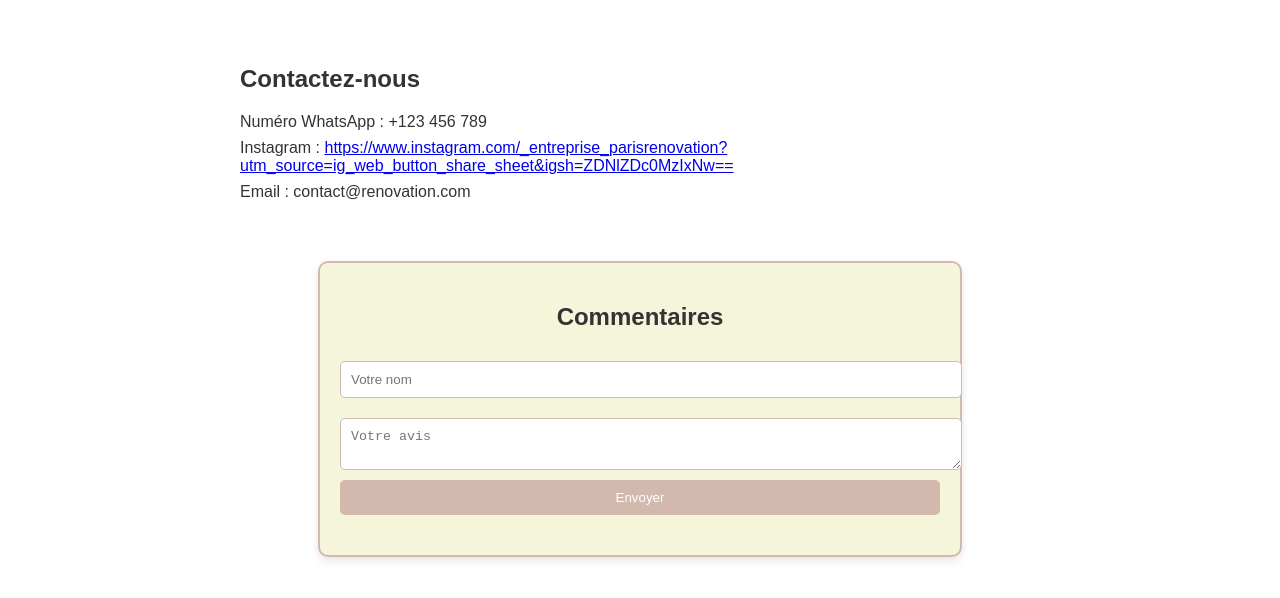
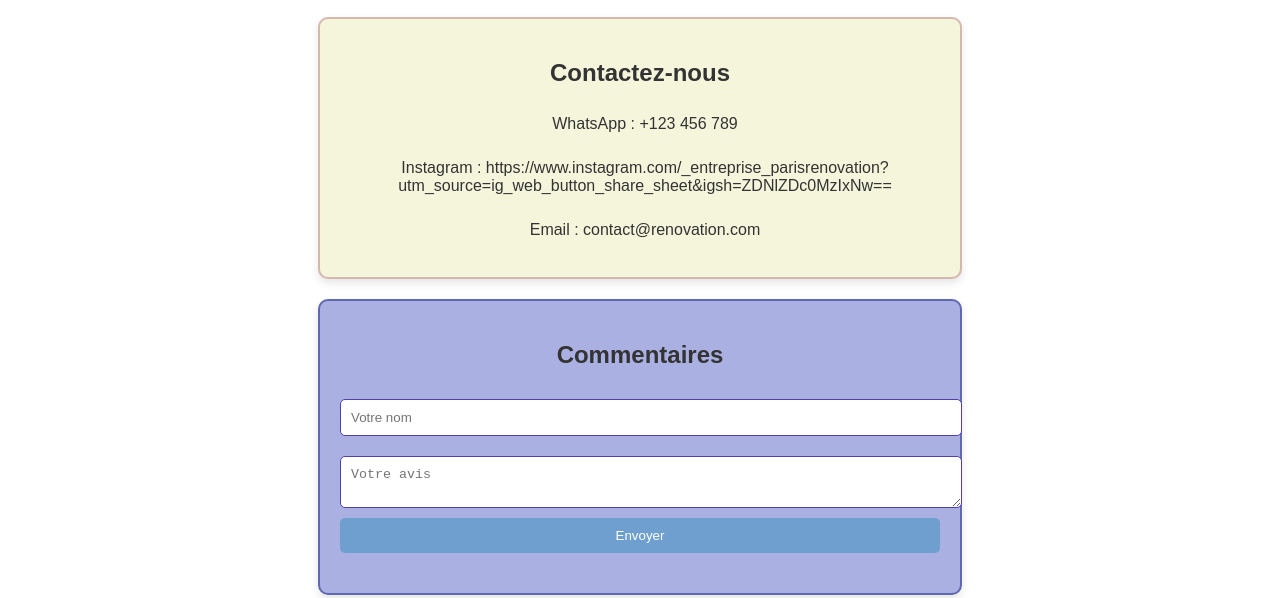
Before and after one commit to walaaben20/site-web-de-r-novation-de-b-timents, a plain HTML site: page index.html in a window 1280 px wide. Shown: the part 510-1108 px from the top of the page. Before the commit the page ends 1087 px from the top, so only its background shows below. Drawn offline with Linux system fonts and the light colour scheme.

Commit message:
reglementation partie contact

```diff
--- a/index.html
+++ b/index.html
@@ -35,10 +35,20 @@
   <!-- Section Contact -->
   <section id="contact">
     <h2>Contactez-nous</h2>
-    <p>Numéro WhatsApp : +123 456 789</p>
-    <p>Instagram : <a href="https://instagram.com/votrecompte" target="_blank">https://www.instagram.com/_entreprise_parisrenovation?utm_source=ig_web_button_share_sheet&igsh=ZDNlZDc0MzIxNw==</a></p>
-    <p>Email : contact@renovation.com</p>
+    <div class="contact-item">
+      <i class="fab fa-whatsapp"></i>
+      <p>WhatsApp : <a href="https://wa.me/123456789" target="_blank">+123 456 789</a></p>
+    </div>
+    <div class="contact-item">
+      <i class="fab fa-instagram"></i>
+      <p>Instagram : <a href="https://instagram.com/votrecompte" target="_blank">https://www.instagram.com/_entreprise_parisrenovation?utm_source=ig_web_button_share_sheet&igsh=ZDNlZDc0MzIxNw==</a></p>
+    </div>
+    <div class="contact-item">
+      <i class="fas fa-envelope"></i>
+      <p>Email : <a href="mailto:contact@renovation.com">contact@renovation.com</a></p>
+    </div>
   </section>
+
 
   <!-- Section Commentaires -->
   <section id="avis">
--- a/style.css
+++ b/style.css
@@ -54,8 +54,8 @@ body {
     cursor: pointer;
   }
   #avis {
-    background-color: #f5f5dc; /* Couleur de fond beige */
-    border: 2px solid #d3b8ae; /* Bordure beige foncé */
+    background-color: #abb0e3;
+    border: 2px solid #5f68b1;
     border-radius: 10px; /* Coins arrondis */
     padding: 20px;
     margin: 20px auto;
@@ -72,12 +72,12 @@ body {
     width: 100%;
     margin: 10px 0;
     padding: 10px;
-    border: 1px solid #d3b8ae;
+    border: 1px solid #5040ac;
     border-radius: 5px;
   }
 
   #avisForm button {
-    background-color: #d3b8ae; /* Bouton beige foncé */
+    background-color: #6e9fcf; /* Bouton beige foncé */
     color: #fff;
     padding: 10px 20px;
     border: none;
@@ -94,3 +94,45 @@ body {
     margin: 10px 0;
     border-bottom: 1px solid #d3b8ae;
   }
+  #contact {
+    background-color: #f5f5dc; /* Fond beige */
+    border: 2px solid #d3b8ae; /* Bordure beige foncé */
+    border-radius: 10px; /* Coins arrondis */
+    padding: 20px;
+    margin: 20px auto;
+    max-width: 600px;
+    box-shadow: 0px 4px 8px rgba(0, 0, 0, 0.1); /* Ombre douce */
+    text-align: center;
+  }
+
+  #contact h2 {
+    color: #333;
+    margin-bottom: 20px;
+  }
+
+  .contact-item {
+    display: flex;
+    align-items: center;
+    justify-content: center;
+    margin: 10px 0;
+  }
+
+  .contact-item i {
+    font-size: 24px;
+    color: #d3b8ae; /* Couleur des icônes */
+    margin-right: 10px;
+  }
+
+  .contact-item p {
+    margin: 0;
+    font-size: 16px;
+  }
+
+  .contact-item a {
+    color: #333;
+    text-decoration: none;
+  }
+
+  .contact-item a:hover {
+    text-decoration: underline;
+  }
```
